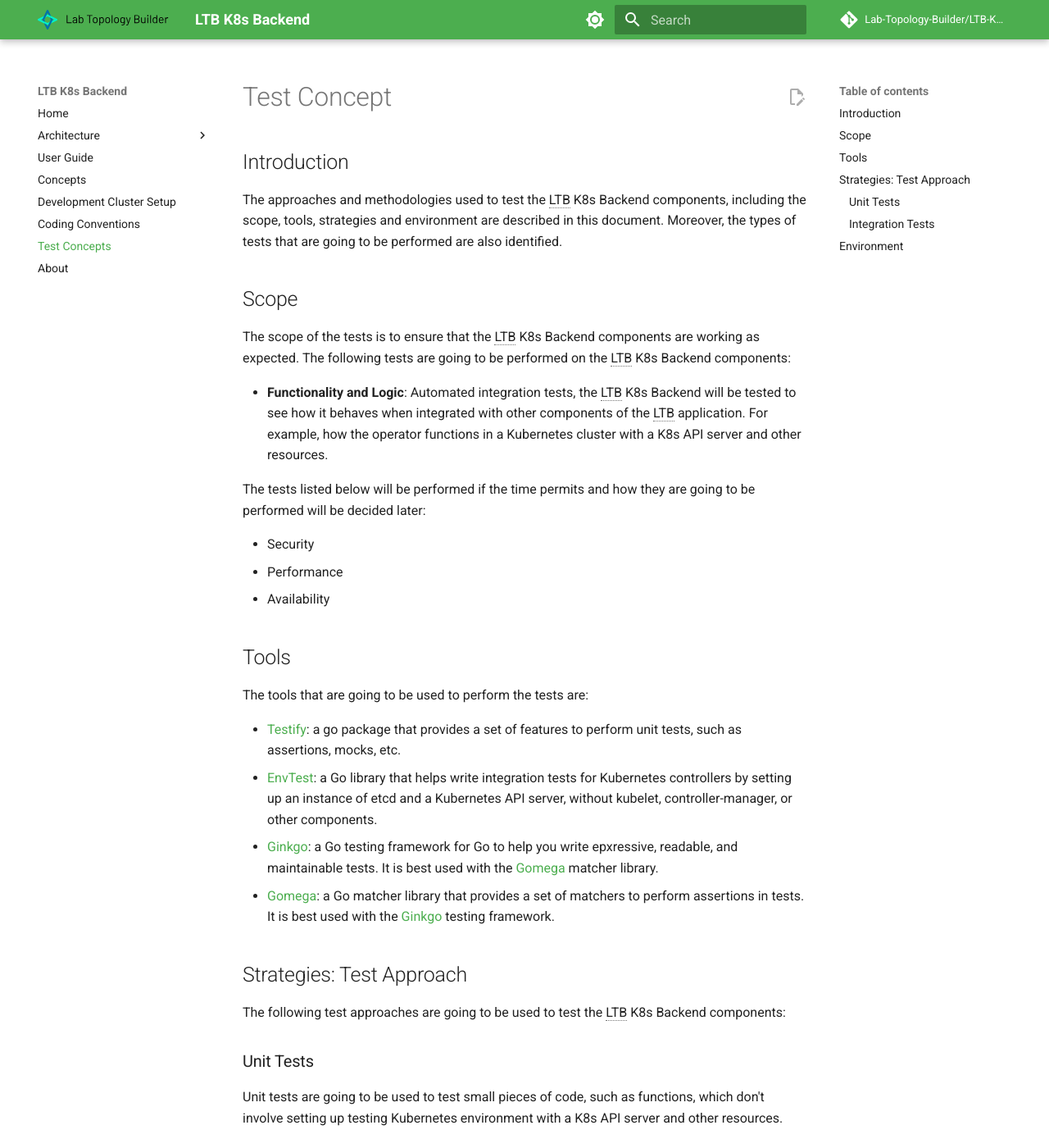
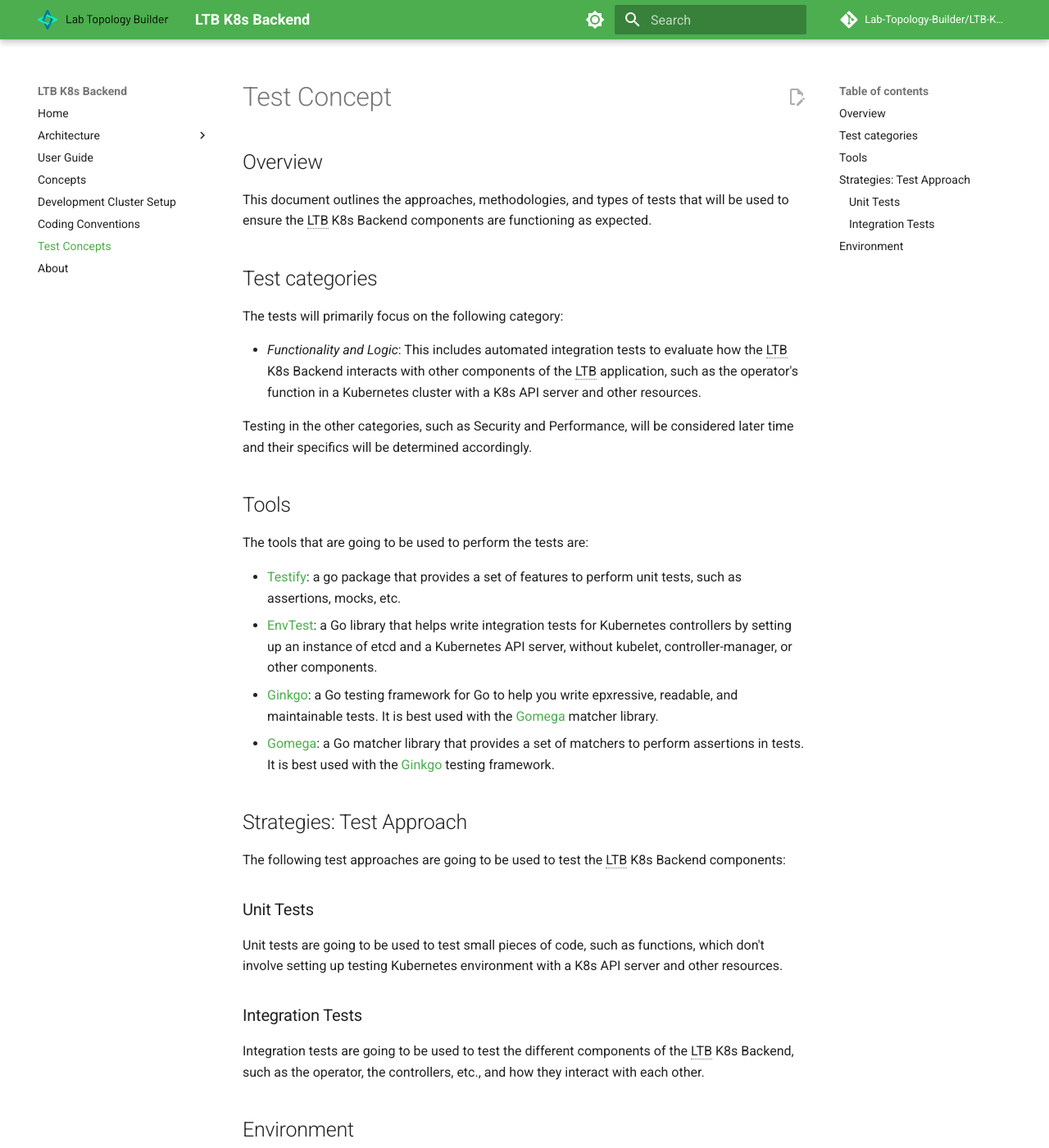
Before and after one commit to Lab-Topology-Builder/LTB-K8s-Backend, an MkDocs documentation site: the page built from docs/test-concepts.md, in a window 1280 px wide and 1400 px high. Shown: the whole window at 82% size. Built offline with MkDocs 1.6.1 and Material for MkDocs 9.7.7, drawn with Linux system fonts in a browser that asks for light colours; comment, search, counter and statistics services are not loaded; some of the changed text lies outside the part shown.

Commit message:
Update test concept

```diff
--- a/docs/test-concepts.md
+++ b/docs/test-concepts.md
@@ -1,20 +1,16 @@
 # Test Concept
 
-## Introduction
+## Overview
 
-The approaches and methodologies used to test the LTB K8s Backend components, including the scope, tools, strategies and environment are described in this document. Moreover, the types of tests that are going to be performed are also identified.
+This document outlines the approaches, methodologies, and types of tests that will be used to ensure the LTB K8s Backend components are functioning as expected.
 
-## Scope
+## Test categories
 
-The scope of the tests is to ensure that the LTB K8s Backend components are working as expected. The following tests are going to be performed on the LTB K8s Backend components:
+The tests will primarily focus on the following category:
 
-- **Functionality and Logic**: Automated integration tests, the LTB K8s Backend will be tested to see how it behaves when integrated with other components of the LTB application. For example, how the operator functions in a Kubernetes cluster with a K8s API server and other resources.
+- *Functionality and Logic*: This includes automated integration tests to evaluate how the LTB K8s Backend interacts with other components of the LTB application, such as the operator's function in a Kubernetes cluster with a K8s API server and other resources.
 
-The tests listed below will be performed if the time permits and how they are going to be performed will be decided later:
-
-- Security
-- Performance
-- Availability
+Testing in the other categories, such as Security and Performance, will be considered later time and their specifics will be determined accordingly.
 
 ## Tools
 
@@ -24,7 +20,6 @@ The tools that are going to be used to perform the tests are:
 - [EnvTest](https://pkg.go.dev/sigs.k8s.io/controller-runtime/pkg/envtest): a Go library that helps write integration tests for Kubernetes controllers by setting up an instance of etcd and a Kubernetes API server, without kubelet, controller-manager, or other components.
 - [Ginkgo](https://onsi.github.io/ginkgo/): a Go testing framework for Go to help you write epxressive, readable, and maintainable tests. It is best used with the [Gomega](https://onsi.github.io/gomega/) matcher library.
 - [Gomega](https://onsi.github.io/gomega/): a Go matcher library that provides a set of matchers to perform assertions in tests. It is best used with the [Ginkgo](https://onsi.github.io/ginkgo/) testing framework.
-
 
 ## Strategies: Test Approach
 
@@ -40,4 +35,4 @@ Integration tests are going to be used to test the different components of the L
 
 ## Environment
 
-[EnvTest](https://pkg.go.dev/sigs.k8s.io/controller-runtime/pkg/envtest) is going to be used to set up a testing Kubernetes environment with a K8s API server and other resources. The testing environment is going to be set up in a Docker container.
+[EnvTest](https://pkg.go.dev/sigs.k8s.io/controller-runtime/pkg/envtest) is going to be used to set up a testing Kubernetes environment with a K8s API server and other resources.
```
